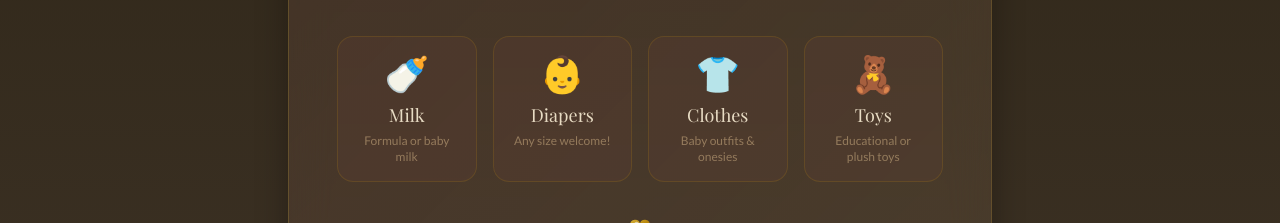
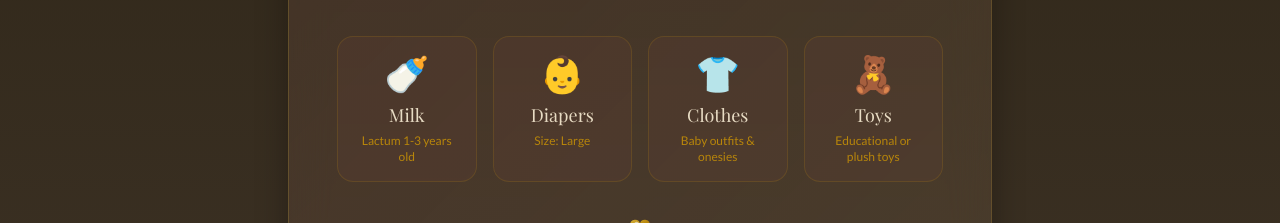
Before and after one commit to Naofumi-dev/ansel-haymitch-baptism, a Next.js app: page / in a window 1280 px wide. Shown: the part 5100-5323 px from the top of the page. Built offline with nearby package versions, Linux system fonts and the light colour scheme; a web font is replaced by a local one.

Commit message:
Update gift specs - Lactum milk and Large diapers

```diff
--- a/components/GiftMessage.tsx
+++ b/components/GiftMessage.tsx
@@ -4,8 +4,8 @@ import { motion } from 'framer-motion'
 import { GiftIcon, HeartIcon } from './Icons3D'
 
 const giftSuggestions = [
-  { emoji: '🍼', name: 'Milk', description: 'Formula or baby milk' },
-  { emoji: '👶', name: 'Diapers', description: 'Any size welcome!' },
+  { emoji: '🍼', name: 'Milk', description: 'Lactum 1-3 years old' },
+  { emoji: '👶', name: 'Diapers', description: 'Size: Large' },
   { emoji: '👕', name: 'Clothes', description: 'Baby outfits & onesies' },
   { emoji: '🧸', name: 'Toys', description: 'Educational or plush toys' },
 ]
@@ -52,7 +52,7 @@ export default function GiftMessage() {
               >
                 <span className="text-4xl mb-2 block">{gift.emoji}</span>
                 <h4 className="font-display text-earth-cream text-lg mb-1">{gift.name}</h4>
-                <p className="font-body text-earth-sand/60 text-xs">{gift.description}</p>
+                <p className="font-body text-earth-gold text-xs font-medium">{gift.description}</p>
               </motion.div>
             ))}
           </div>
```
